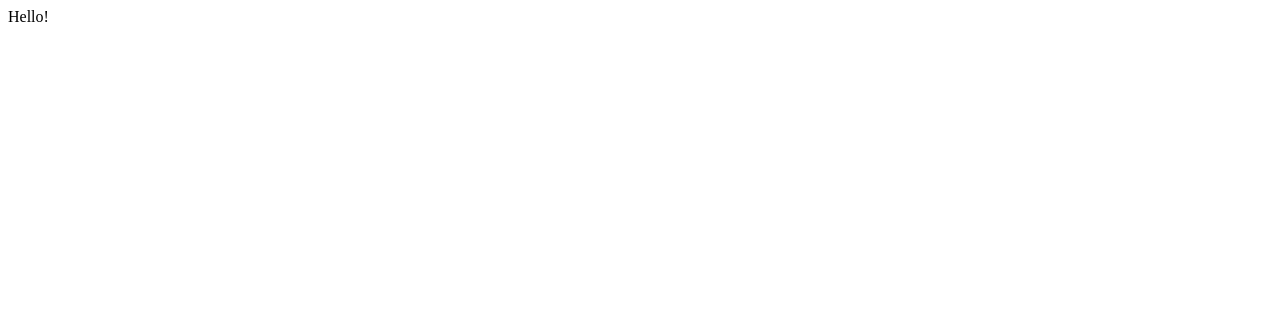
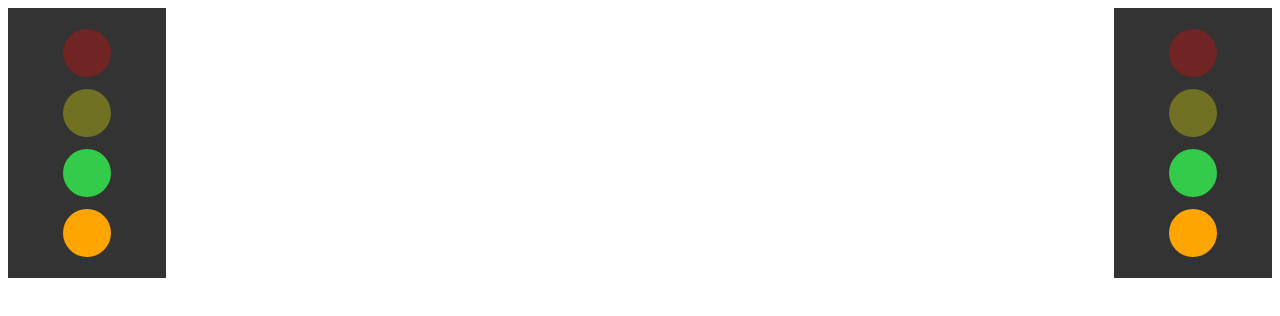
Before and after one commit to laurenmbeatty/Transportation, a React (Vite) app: page / in a window 1280 px wide. Shown: the top 316 px of the page. Built offline with nearby package versions, Linux system fonts and the light colour scheme.

Commit message:
create traffic light component that updates it's light on a timer

```diff
--- a/src/App.js
+++ b/src/App.js
@@ -1,8 +1,42 @@
 import React from "react";
 import { render } from "react-dom";
+import TrafficLight from "./components/TrafficLight/TrafficLight";
+import * as Styled from "./styles";
 class App extends React.Component {
+  state = {
+    lightState: "green"
+  };
+  machine = {
+    green: {
+      TIMER: "yellow"
+    },
+    yellow: {
+      TIMER: "red"
+    },
+    red: {
+      TIMER: "green"
+    }
+  };
+  transition = (state, action) => {
+    this.setState({
+      lightState: this.machine[state][action]
+    });
+  };
+
+  componentDidMount() {
+    setInterval(() => {
+      this.transition(this.state.lightState, "TIMER");
+    }, 2000);
+  }
+
   render() {
-    return <div>Hello!</div>;
+    const { lightState } = this.state;
+    return (
+      <Styled.Container>
+        <TrafficLight color={lightState} id="central" />
+        <TrafficLight color={lightState} id="spring" />
+      </Styled.Container>
+    );
   }
 }
 render(<App />, document.getElementById("root"));
--- /dev/null
+++ b/src/components/TrafficLight/TrafficLight.js
@@ -0,0 +1,22 @@
+import React from "react";
+import * as Styled from "./styles";
+class TrafficLight extends React.Component {
+  render() {
+    const { color } = this.props;
+    return (
+      <Styled.TrafficLight>
+        <Styled.Light opacity={color === "red" ? 1 : 0.3} inputColor="red" />
+        <Styled.Light
+          opacity={color === "yellow" ? 1 : 0.3}
+          inputColor="yellow"
+        />
+        <Styled.Light
+          opacity={color === "green" ? 1 : 0.3}
+          inputColor="#34CA4A"
+        />
+        <Styled.LeftLight inputColor="orange" />
+      </Styled.TrafficLight>
+    );
+  }
+}
+export default TrafficLight;
--- /dev/null
+++ b/src/components/TrafficLight/styles.js
@@ -0,0 +1,22 @@
+import styled from "styled-components";
+
+export const TrafficLight = styled.div`
+  display: flex;
+  flex-direction: column;
+  justify-content: space-around;
+  align-items: center;
+  background-color: #333;
+  height: 30vh;
+  width: 10vw;
+  padding: 15px;
+`;
+export const Light = styled.div`
+  opacity: ${props => props.opacity};
+  width: 6vmin;
+  height: 6vmin;
+  border-radius: 50%;
+  transition: opacity 0.3s;
+  background-color: ${props => props.inputColor};
+`;
+
+export const LeftLight = styled(Light)``;
--- a/src/styles.js
+++ b/src/styles.js
@@ -0,0 +1,6 @@
+import styled from "styled-components";
+
+export const Container = styled.div`
+  display: flex;
+  justify-content: space-between;
+`;
```
Also changed, not shown: 3 other files (tests, documents, lock files or other folders).
